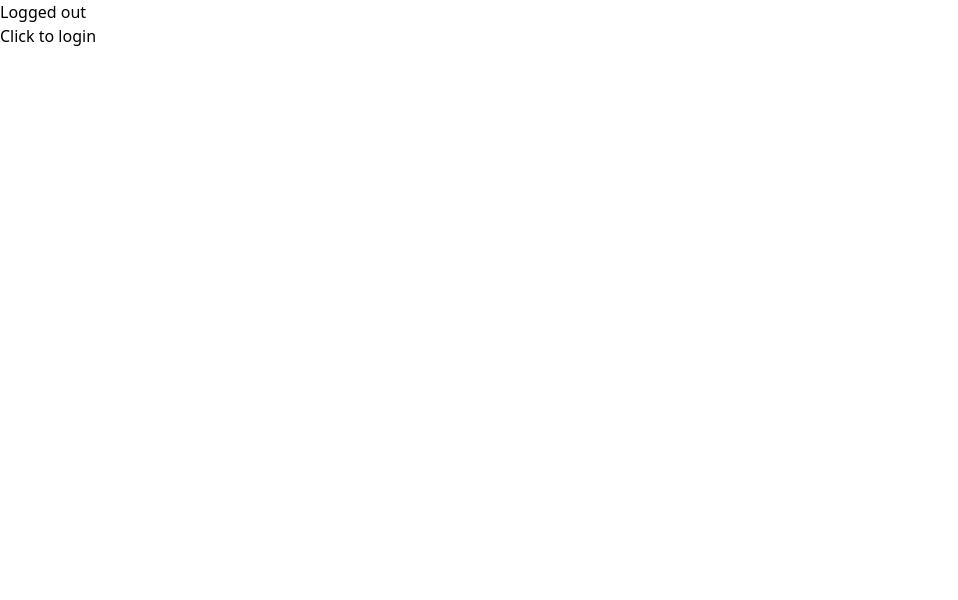
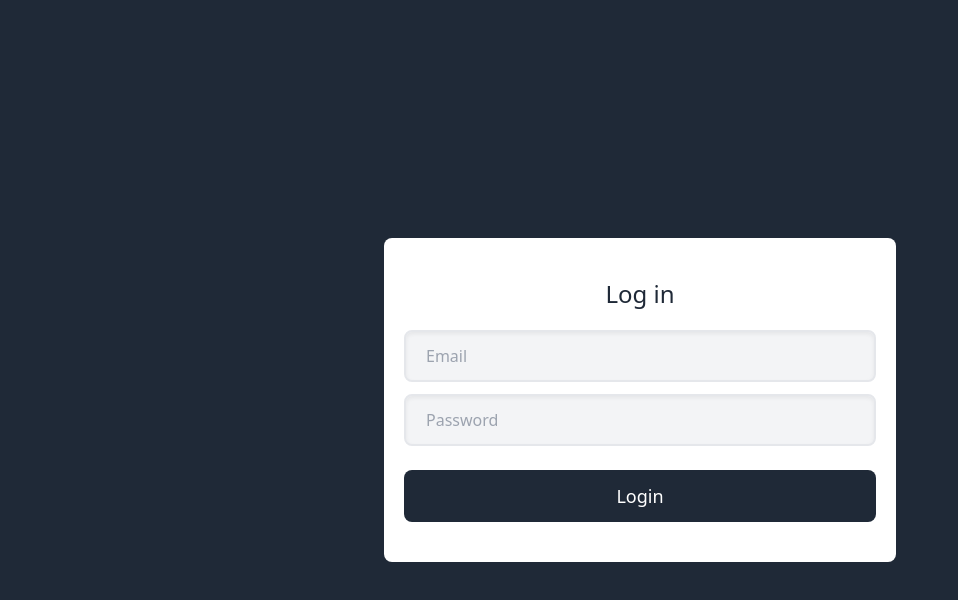
Before and after one commit to paulpascal/restaurant-delivery-app-frontend-react, a React (Create React App) app: page / in a window 1280 px wide. Shown: the top 600 px of the page, without its empty margins (0-958 px from the left). Built offline with nearby package versions, Linux system fonts and the light colour scheme.

Commit message:
Adding input login form

```diff
--- a/package.json
+++ b/package.json
@@ -11,12 +11,14 @@
     "@types/node": "^12.0.0",
     "@types/react": "^16.9.53",
     "@types/react-dom": "^16.9.8",
+    "@types/react-router-dom": "^5.1.6",
     "autoprefixer": "^10.1.0",
     "graphql": "^15.4.0",
     "i": "^0.3.6",
     "postcss": "^8.2.1",
     "react": "^17.0.1",
     "react-dom": "^17.0.1",
+    "react-hook-form": "^6.13.1",
     "react-router-dom": "^5.2.0",
     "react-scripts": "4.0.1",
     "tailwindcss": "^2.0.2",
--- /dev/null
+++ b/src/pages/create-account.tsx
@@ -0,0 +1,3 @@
+export const CreateAccount = () => {
+  return <span>CreateAccount</span>;
+};
--- /dev/null
+++ b/src/pages/login.tsx
@@ -0,0 +1,24 @@
+export const Login = () => {
+  return (
+    <div className="h-screen flex items-center justify-center bg-gray-800">
+      <div className="bg-white w-full max-w-lg py-10 rounded-lg text-center">
+        <h3 className="text-2xl text-gray-800">Log in</h3>
+        <form className="flex flex-col mt-5 px-5 ">
+          <input
+            className="bg-gray-100 shadow-inner mb-3 py-3 px-5 rounded-lg focus:outline-none focus:border-green-600 border-2 focus:border-opacity-50"
+            type="email"
+            placeholder="Email"
+          />
+          <input
+            className="bg-gray-100 shadow-inner mb-3 py-3 px-5 rounded-lg focus:outline-none focus:border-green-600 border-2 focus:border-opacity-50"
+            type="password"
+            placeholder="Password"
+          />
+          <button className="py-3 px-5 bg-gray-800 text-white text-lg mt-3 rounded-lg focus:outline-none hover:opacity-90">
+            Login
+          </button>
+        </form>
+      </div>
+    </div>
+  );
+};
--- a/src/routers/logged-out-router.tsx
+++ b/src/routers/logged-out-router.tsx
@@ -1,13 +1,19 @@
-import { isLoggedInVar } from "../apollo";
+import React from "react";
+import { BrowserRouter as Router, Route, Switch } from "react-router-dom";
+import { CreateAccount } from "../pages/create-account";
+import { Login } from "../pages/login";
 
 export const LoggedOutRouter = () => {
-  const onClick = () => {
-    isLoggedInVar(true);
-  };
   return (
-    <div>
-      <h1>Logged out</h1>
-      <button onClick={onClick}>Click to login</button>
-    </div>
+    <Router>
+      <Switch>
+        <Route path="/create-account">
+          <CreateAccount />
+        </Route>
+        <Route path="/">
+          <Login />
+        </Route>
+      </Switch>
+    </Router>
   );
 };
```
Also changed, not shown: 2 other files (tests, documents, lock files or other folders).
